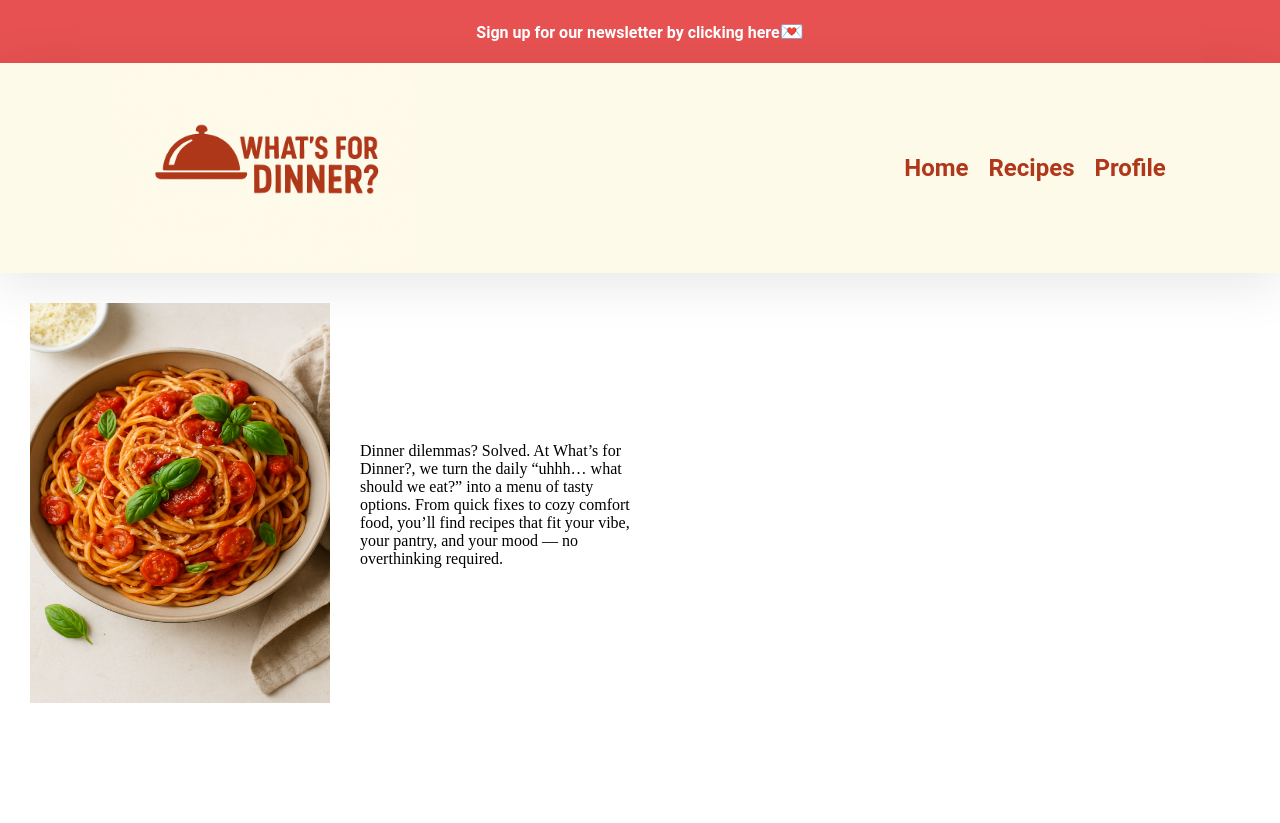
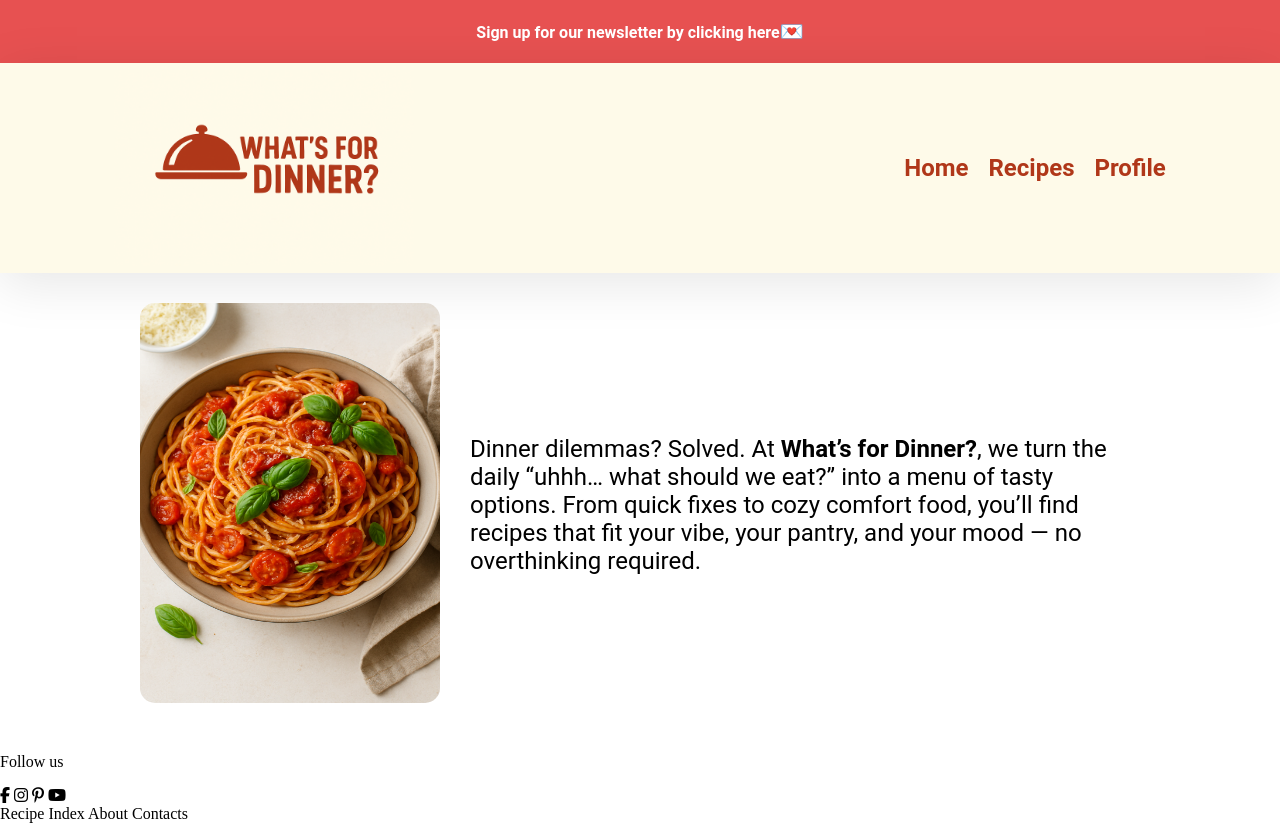
Before and after one commit to mariami57/WhatsForDinner, a Django app: page / in a window 1280 px wide. Before the commit the page ends 703 px from the top, so only its background shows below. Run offline with Django 5.2, Linux system fonts and the light colour scheme.

Commit message:
updated homeage and added footer

```diff
--- a/static/css/base.css
+++ b/static/css/base.css
@@ -55,6 +55,7 @@
 .homedish-img img{
     width: 300px;
     height: 400px;
+    border-radius:15px;
 }
 
 .intro-section{
@@ -62,6 +63,12 @@
     gap: 30px;
     justify-content: center;
     align-items: center;
-    max-width: 600px;
-    padding:30px;
+    max-width: 1000px;
+    padding: 30px;
+    margin: 0 auto;
 }
+
+.intro-section p {
+    font-family: "Roboto", sans-serif;
+    font-size:1.5rem;
+}
--- a/templates/common/base.html
+++ b/templates/common/base.html
@@ -5,10 +5,12 @@
 <head>
     <meta charset="UTF-8">
     <link href="https://fonts.googleapis.com/css2?family=Lato:ital,wght@0,100;0,300;0,400;0,700;0,900;1,100;1,300;1,400;1,700;1,900family=Roboto:ital,wght@0,100..900;1,100..900&display=swap" rel="stylesheet">
+    <link rel="stylesheet" href="https://cdnjs.cloudflare.com/ajax/libs/font-awesome/6.5.0/css/all.min.css">
     <link rel="stylesheet" href="{% static 'css/styles.css'%}">
     <title>What`s for Dinner</title>
 </head>
 <body>
+    <main>
         <div class="newsletter-prompt">
             <a href="#">Sign up for our newsletter by clicking here<span class="letter-emoji">💌</span></a>
         </div>
@@ -16,5 +18,25 @@
         {% include "common/nav.html" %}
         {% block content %}
         {% endblock %}
+    </main>
+
+    <footer>
+        <div class="social-media">
+             <p>Follow us</p>
+            <i class="fa-brands fa-facebook-f"></i>
+            <i class="fa-brands fa-instagram"></i>
+            <i class="fa-brands fa-pinterest-p"></i>
+            <i class="fa-brands fa-youtube"></i>
+        </div>
+
+        <div class="additional-info">
+            <a href="#">Recipe Index</a>
+            <a href="#">About</a>
+            <a href="#">Contacts</a>
+        </div>
+
+
+    </footer>
+
 </body>
 </html>
--- a/templates/common/home.html
+++ b/templates/common/home.html
@@ -6,7 +6,7 @@
         <div class="homedish-img">
             <img src="{% static 'images/homepage-dish.png' %}" alt="">
         </div>
-        <p>Dinner dilemmas? Solved. At What’s for Dinner?, we turn the daily “uhhh… what should we eat?”
+        <p>Dinner dilemmas? Solved. At <b>What’s for Dinner?</b>, we turn the daily “uhhh… what should we eat?”
             into a menu of tasty options. From quick fixes to cozy comfort food, you’ll find recipes that fit your vibe,
             your pantry, and your mood — no overthinking required.
         </p>
```
Lines whose indentation alone changed are shown as unchanged.
